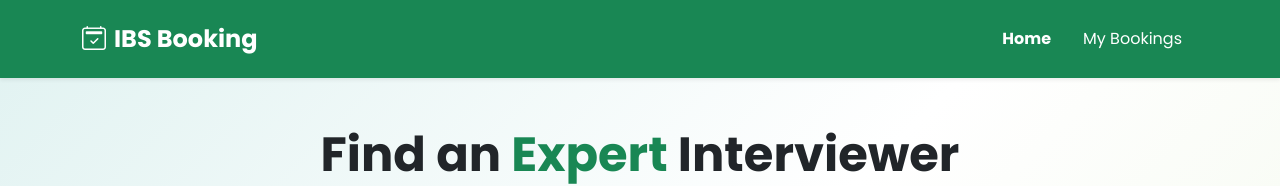
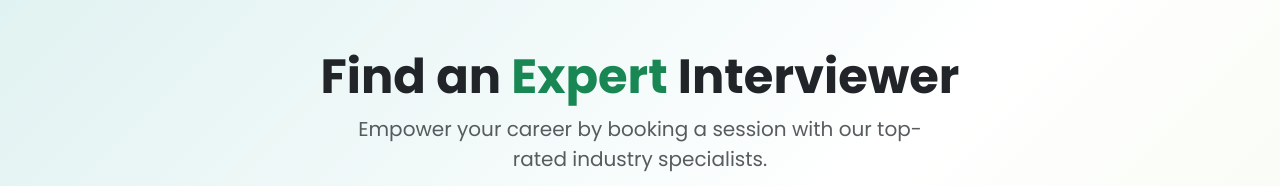
Before and after one commit to matheeshapr/ibs-frontend, an Angular app: page / in a window 1280 px wide. Shown: the top 186 px of the page. Built offline with nearby package versions, Linux system fonts and the light colour scheme; no server answers.

Commit message:
feat: conditionally render navbar based on showNavbar variable

```diff
--- a/src/app/app.html
+++ b/src/app/app.html
@@ -1,5 +1,7 @@
-<app-navbar></app-navbar>
+@if (showNavbar) {
+  <app-navbar></app-navbar>
+}
 
-<div class="page-container">
+<main class="container-fluid p-0">
   <router-outlet></router-outlet>
-</div>
+</main>
```
